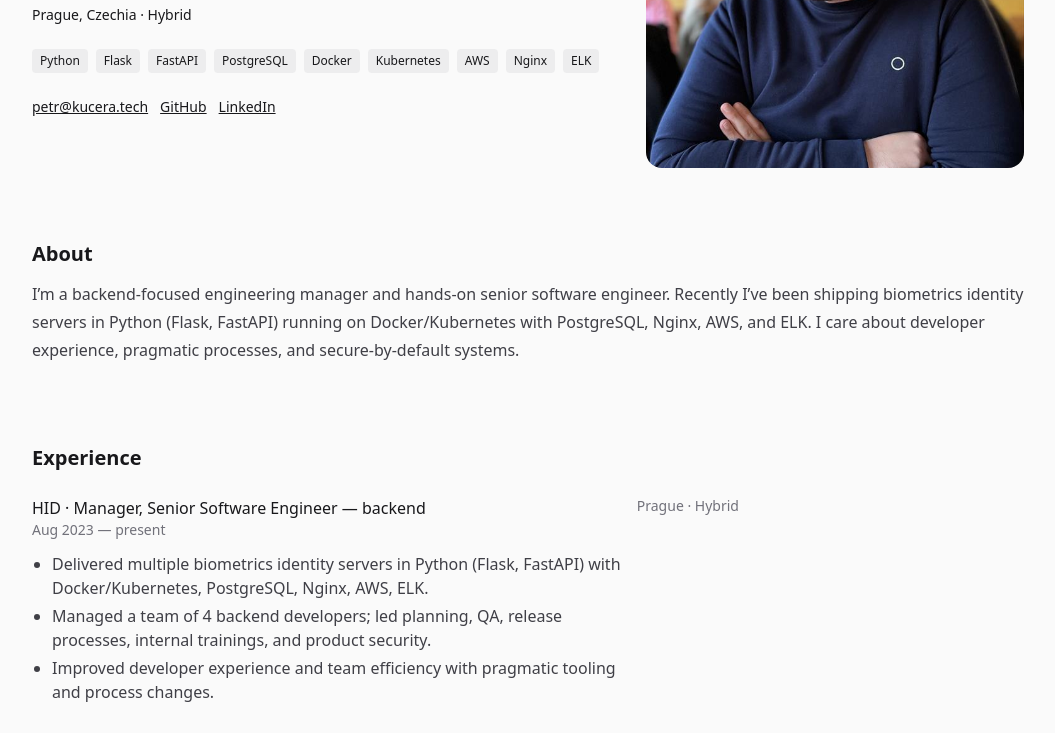
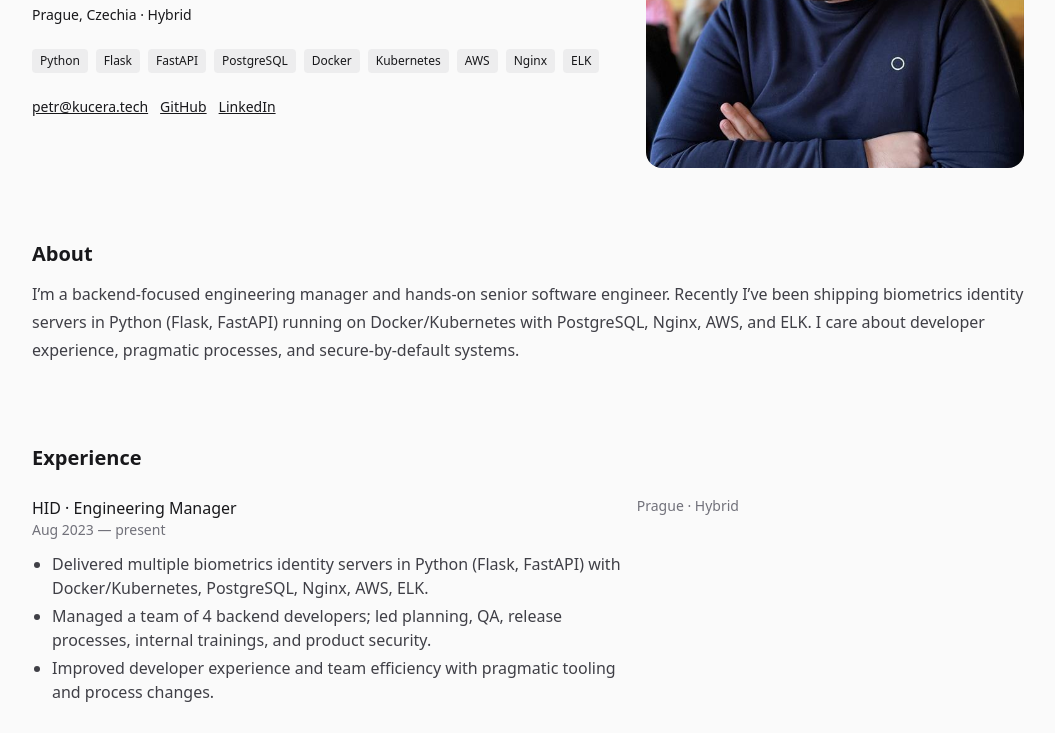
Before and after one commit to kucerp21/resume-site, a plain HTML site: page index.html in a window 1280 px wide. Shown: the part 319-1052 px from the top of the page, without its empty margins (112-1167 px from the left). Drawn offline with nearby package versions, Linux system fonts and the light colour scheme.

Commit message:
Update index.html

```diff
--- a/index.html
+++ b/index.html
@@ -43,7 +43,7 @@
         present: "present",
 
         // HID
-        hidTitle: "HID · Manager, Senior Software Engineer — backend",
+        hidTitle: "HID · Engineering Manager",
         hidWhen: "Aug 2023 — present",
         hidBullets: [
           "Delivered multiple biometrics identity servers in Python (Flask, FastAPI) with Docker/Kubernetes, PostgreSQL, Nginx, AWS, ELK.",
@@ -326,7 +326,7 @@
     <!-- HID -->
     <article class="mt-6 grid md:grid-cols-5 gap-4">
       <div class="md:col-span-3">
-        <h3 class="font-medium" data-i="hidTitle">HID · Manager, Senior Software Engineer — backend</h3>
+        <h3 class="font-medium" data-i="hidTitle">HID · Engineering Manager</h3>
         <p class="text-sm text-zinc-500" data-i="hidWhen">Aug 2023 — present</p>
         <ul id="hidBullets" class="mt-3 list-disc pl-5 space-y-1 text-zinc-700 dark:text-zinc-300"></ul>
       </div>
```
